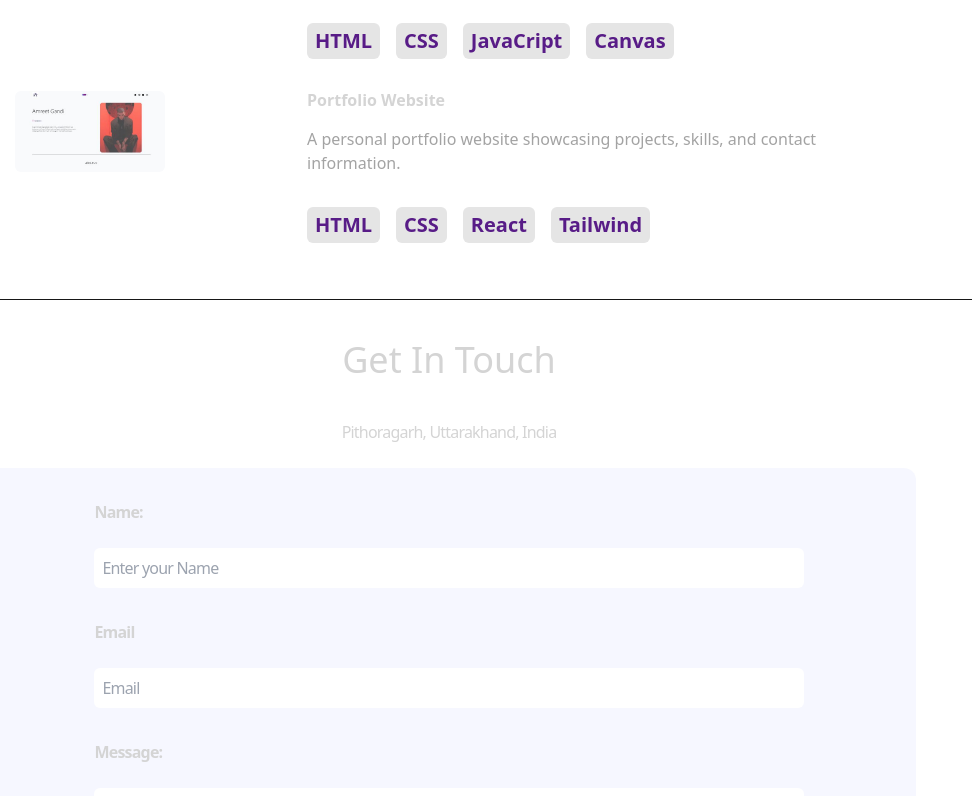
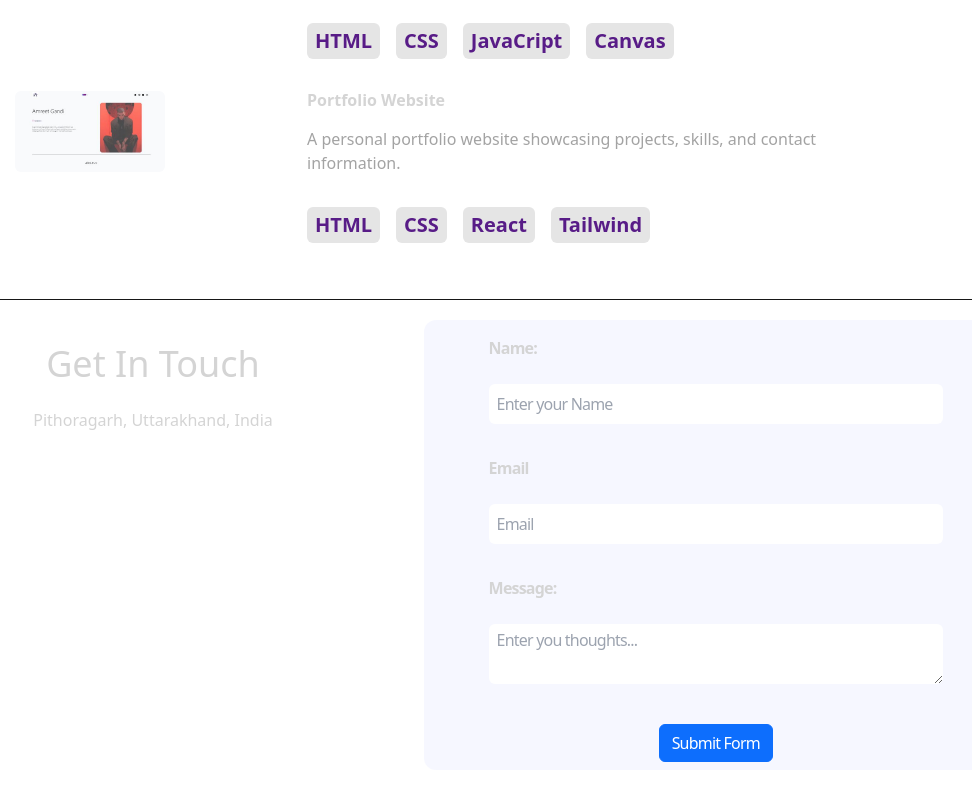
Before and after one commit to Aamreet/Portfolio-react, a React (Vite) app: page / in a window 1280 px wide. Shown: the part 2000-2796 px from the top of the page, without its empty margins (191-1163 px from the left). Built offline with nearby package versions, Linux system fonts and the light colour scheme.

Commit message:
updated ui

```diff
--- a/src/components/Contact.jsx
+++ b/src/components/Contact.jsx
@@ -14,23 +14,26 @@ const Contact = () => {
     return store.switchBoard;
   });
   return (
-    <div className=" border-b border-neutral-900 pb-20">
-      <motion.h1
+    <div className="mt-[20px] mx-auto flex flex-wrap  items-star justify-center  gap-2 border-b border-neutral-900 pb-20 ">
+      <motion.div
         whileInView={{ opacity: 1, y: 0 }}
         initial={{ opacity: 0, y: -100 }}
         transition={{ duration: 1.5 }}
-        className={`my-10 text-center text-4xl ${checked ? "" : "text-black"}`}
+        className="w-[60vw] md:w-[45%] text-center align-top"
       >
-        Get In Touch
-      </motion.h1>
+        <h1 className={` mt-4  text-center text-4xl ${checked ? "" : "text-black"}`}>
+          Get In Touch
+        </h1>
+        <p className="my-4 ">{CONTACT.address}</p>
+      </motion.div>
+
       <motion.div
         whileInView={{ opacity: 1, y: 0 }}
         initial={{ opacity: 0, y: 40 }}
         transition={{ duration: 1.5 }}
-        className="text-center tracking-tighter"
+        className="text-center tracking-tighter w-[80vw] md:w-[50%]"
       >
-        <p className="my-4 ">{CONTACT.address}</p>
-          <ContactForm></ContactForm>
+        <ContactForm></ContactForm>
       </motion.div>
     </div>
   );
--- a/src/components/ContactForm.jsx
+++ b/src/components/ContactForm.jsx
@@ -27,7 +27,7 @@ export default function ContactForm() {
   };
 
   return (
-    <div className=" bg-indigo-300 bg-opacity-10 xs:static xs:w-[80%] xs:mx-auto rounded-xl p-4   w-[100%] ">
+    <div className=" bg-indigo-300 bg-opacity-10  rounded-xl p-2   w-[100%] ">
       <form
         className="w-full flex justify-center flex-column items-center gap-4"
         onSubmit={onSubmit}
--- a/src/components/Hero.jsx
+++ b/src/components/Hero.jsx
@@ -36,23 +36,16 @@ const Hero = () => {
               variants={container(0)}
               initial="hidden"
               animate="visible"
-              onAnimationComplete={handleAnimationComplete} // Call handleAnimationComplete when animation finishes
+              onAnimationComplete={handleAnimationComplete}
               className="pb-16 text-5xl font-thin tracking-tight lg:mt-16 lg:text-7xl"
               style={{ color: `${checked ? "#ffffffb0" : "black"}` }}
             >
               Amreet Gandi
             </motion.h1>
             <p className="bg-gradient-to-r from-pink-300 via-slate-500 to-purple-200 bg-clip-text tracking-tight text-transparent h-[120px] 2xs:h-[75px] text-4xl font-semibold  xs:h-auto">
-              {/* Show typing animation only when animation is complete */}
               {animationComplete && (
                 <TypeAnimation
-                  sequence={[
-                    // Same substring at the start will only be typed once, initially
-                    "Frontend Web Developer",
-                    1000,
-                    "",
-                    1000,
-                  ]}
+                  sequence={["Frontend Web Developer", 1000, "", 1000]}
                   speed={50}
                   repeat={Infinity}
                 />
@@ -75,8 +68,8 @@ const Hero = () => {
           <div className="flex justify-center">
             <motion.img
               initial={{ x: 100, opacity: 0 }}
-              animate={{ x: 0, opacity: `${checked?"0.4":"0.7"}` }}
-              transition={{ duration: 1, delay: 1 , function:easeInOut}}
+              animate={{ x: 0, opacity: `${checked ? "0.4" : "0.7"}` }}
+              transition={{ duration: 1, delay: 1, function: easeInOut }}
               className={`w-[60%] lg:w-[60%] rounded-xl `}
               src={profile}
               alt="profile"
--- a/src/components/Project.jsx
+++ b/src/components/Project.jsx
@@ -21,12 +21,12 @@ function Project() {
       </motion.h1>
       <div>
         {PROJECTS.map((project, i) => (
-          <div key={i} className="mb-8 flex flex-wrap lg:justify-center">
+          <div key={i} className="mb-8 flex flex-wrap lg:justify-center lg:p-0 pl-8">
             <motion.div
               whileInView={{ opacity: 1, x: 0 }}
               initial={{ opacity: 0, x: -100 }}
               transition={{ duration: 0.5 }}
-              className="w-full lg:w-1/4"
+              className=" w-1/4"
             >
               <img
                 src={project.image}
```
